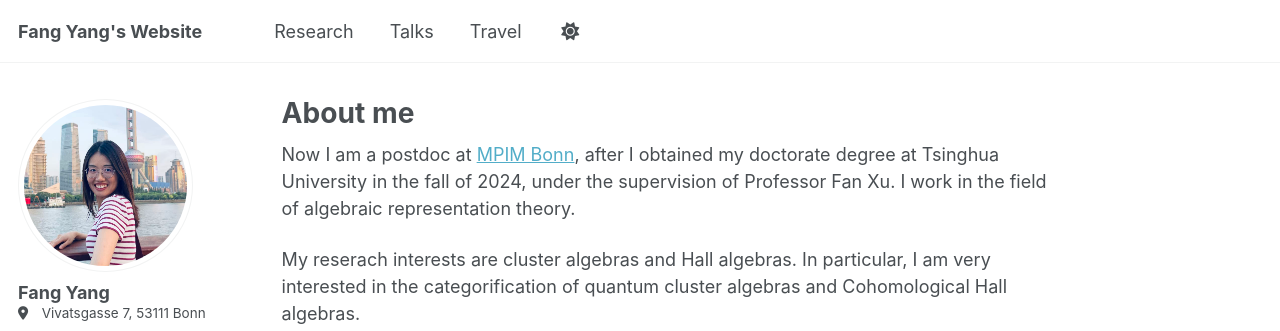
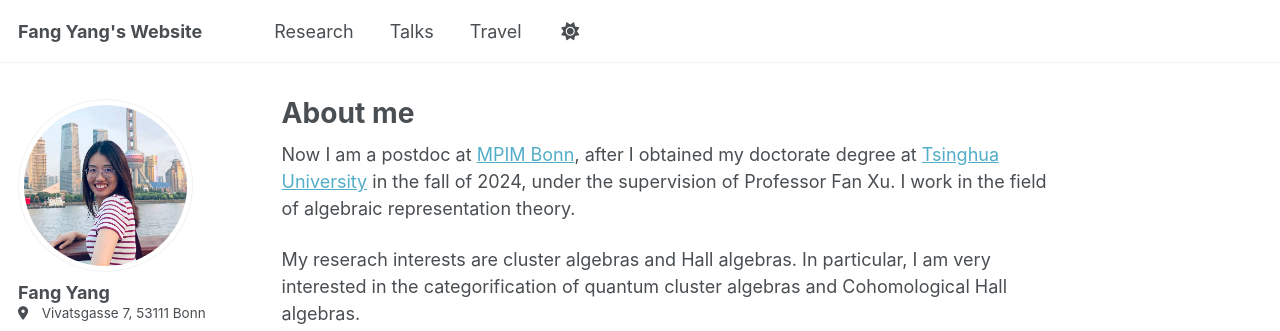
Before and after one commit to FangYang-math/FangYang-math.github.io, a Jekyll site: the page built from _pages/about.md, in a window 1280 px wide. Shown: the top 331 px of the page. Built offline with Jekyll 4.4.1, drawn with Linux system fonts in a browser that asks for light colours; part of the change alters nothing that is shown.

```diff
--- a/_pages/about.md
+++ b/_pages/about.md
@@ -7,7 +7,7 @@ redirect_from:
   - /about.html
 ---
 
-Now I am a postdoc at [MPIM Bonn](https://www.mpim-bonn.mpg.de/de), after I obtained my doctorate degree at Tsinghua University in the fall of 2024, under the supervision of Professor Fan Xu. I work in the field of algebraic representation theory.
+Now I am a postdoc at [MPIM Bonn](https://www.mpim-bonn.mpg.de/de), after I obtained my doctorate degree at [Tsinghua University](https://www.math.tsinghua.edu.cn/) in the fall of 2024, under the supervision of Professor Fan Xu. I work in the field of algebraic representation theory.
 
 My reserach interests are cluster algebras and Hall algebras. In particular, I am very interested in the categorification of quantum cluster algebras and Cohomological Hall algebras.
 
```
